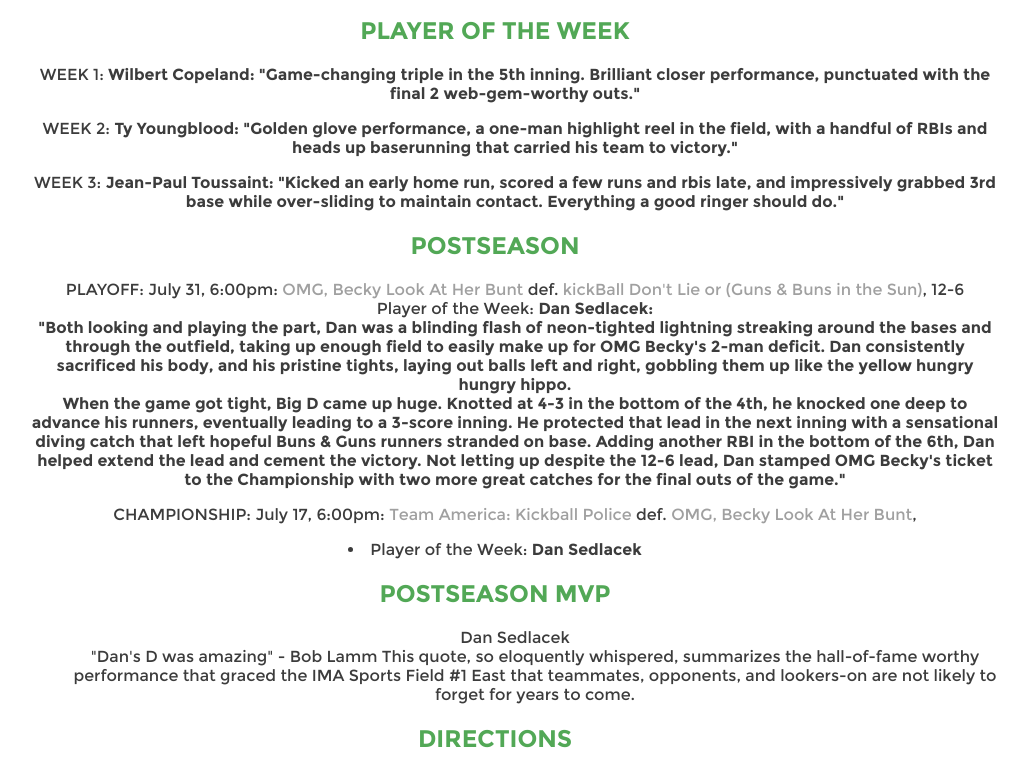
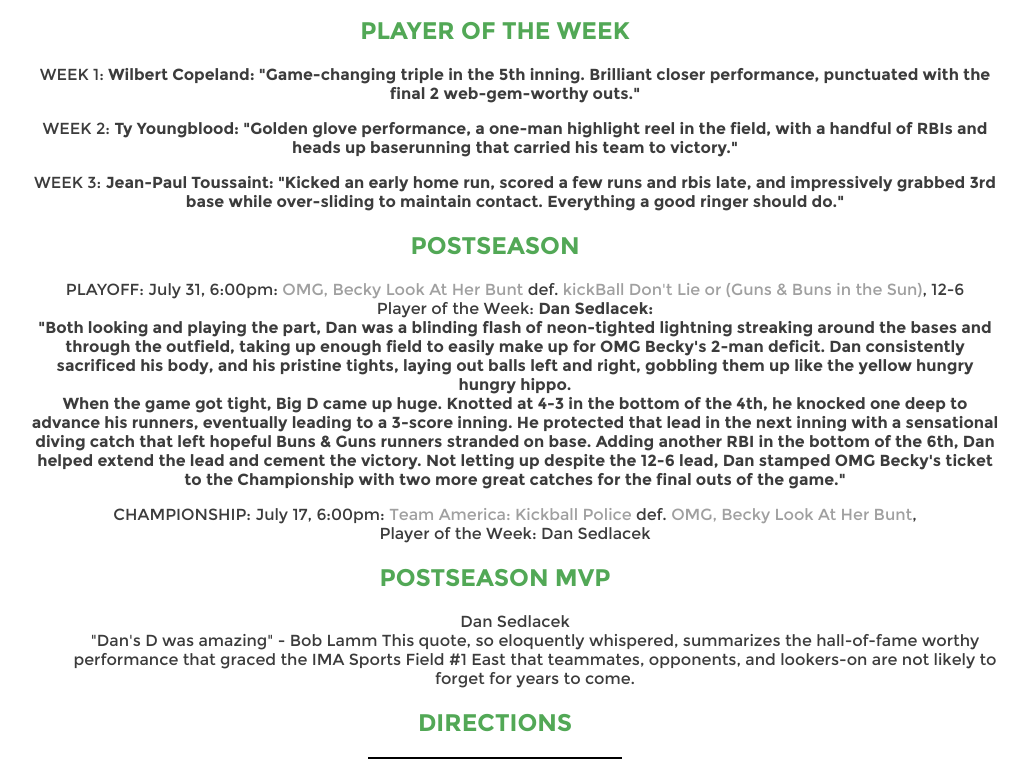
Before and after one commit to uwkickball/uwkickball.github.io, a plain HTML site: page index.html in a window 1280 px wide. Shown: the part 526-1285 px from the top of the page, without its empty margins (145-1173 px from the left). Drawn offline with nearby package versions, Linux system fonts and the light colour scheme; grey boxes are pictures that could not be loaded.

Commit message:
more formatting

```diff
--- a/index.html
+++ b/index.html
@@ -81,15 +81,14 @@
 			<section id="Postseason">
 				<h2>POSTSEASON</h2>
 				<ul>
-					<li>PLAYOFF: July 31, 6:00pm: <a href="team2.html">OMG, Becky Look At Her Bunt</a> def. <a href="team1.html">kickBall Don't Lie or (Guns & Buns in the Sun)</a>, 12-6<br/></li>
-					<li>Player of the Week: <b>Dan Sedlacek:
+					<li>PLAYOFF: July 31, 6:00pm: <a href="team2.html">OMG, Becky Look At Her Bunt</a> def. <a href="team1.html">kickBall Don't Lie or (Guns & Buns in the Sun)</a>, 12-6<br/>
+					Player of the Week: <b>Dan Sedlacek:
 					<li>"Both looking and playing the part, Dan was a blinding flash of neon-tighted lightning streaking around the bases and through the outfield, taking up enough field to easily make up for OMG Becky's 2-man deficit. Dan consistently sacrificed his body, and his pristine tights, laying out balls left and right, gobbling them up like the yellow hungry hungry hippo.</li>
 					<li>When the game got tight, Big D came up huge. Knotted at 4-3 in the bottom of the 4th, he knocked one deep to advance his runners, eventually leading to a 3-score inning. He protected that lead in the next inning with a sensational diving catch that left hopeful Buns & Guns runners stranded on base. Adding another RBI in the bottom of the 6th, Dan helped extend the lead and cement the victory. Not letting up despite the 12-6 lead, Dan stamped OMG Becky's ticket to the Championship with two more great catches for the final outs of the game."</b></li>
 				</ul>
 				<ul>
 					<li>CHAMPIONSHIP: July 17, 6:00pm: <a href="team3.html">Team America: Kickball Police</a> def. <a href="team2.html">OMG, Becky Look At Her Bunt</a>, <br/></li>
-				</ul>
-					<li>Player of the Week: <b>Dan Sedlacek</b></li>
+					<li>Player of the Week: Dan Sedlacek</li>
 				<ul>
 			</section>
 
```
